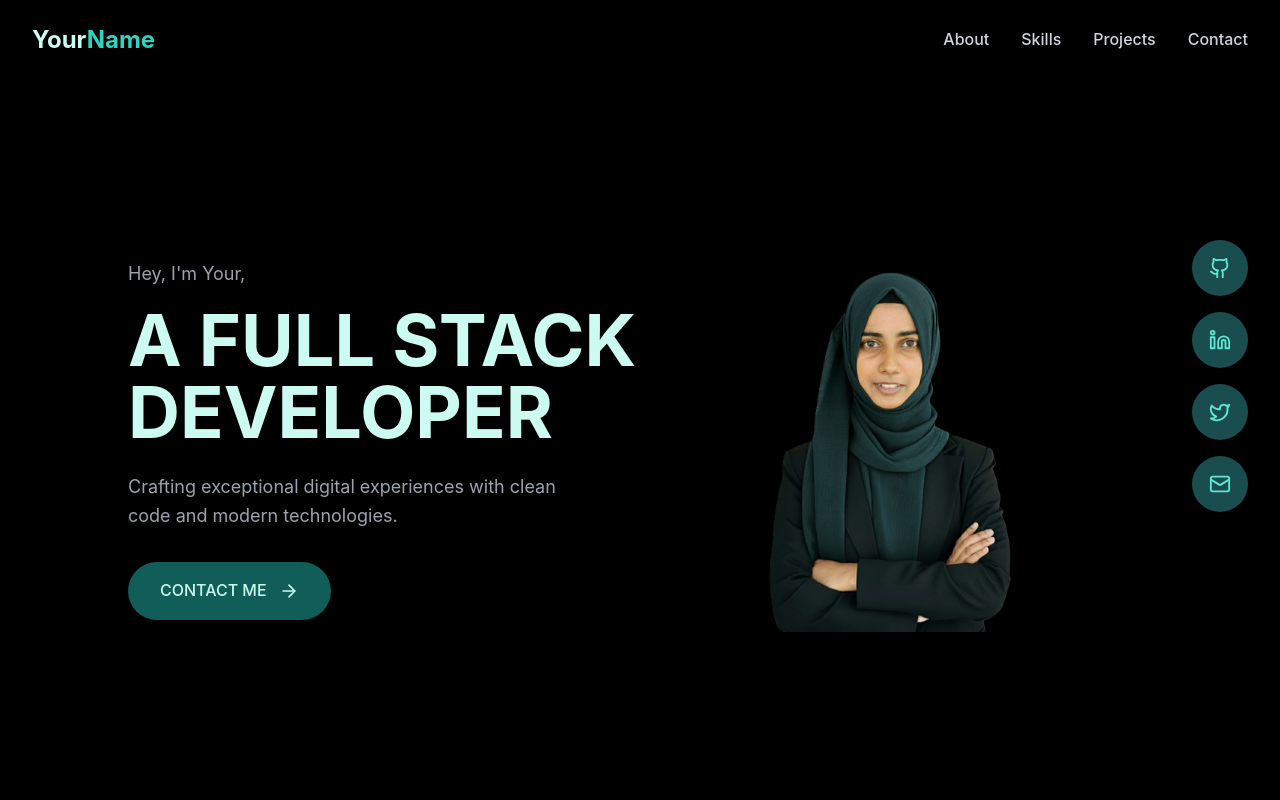
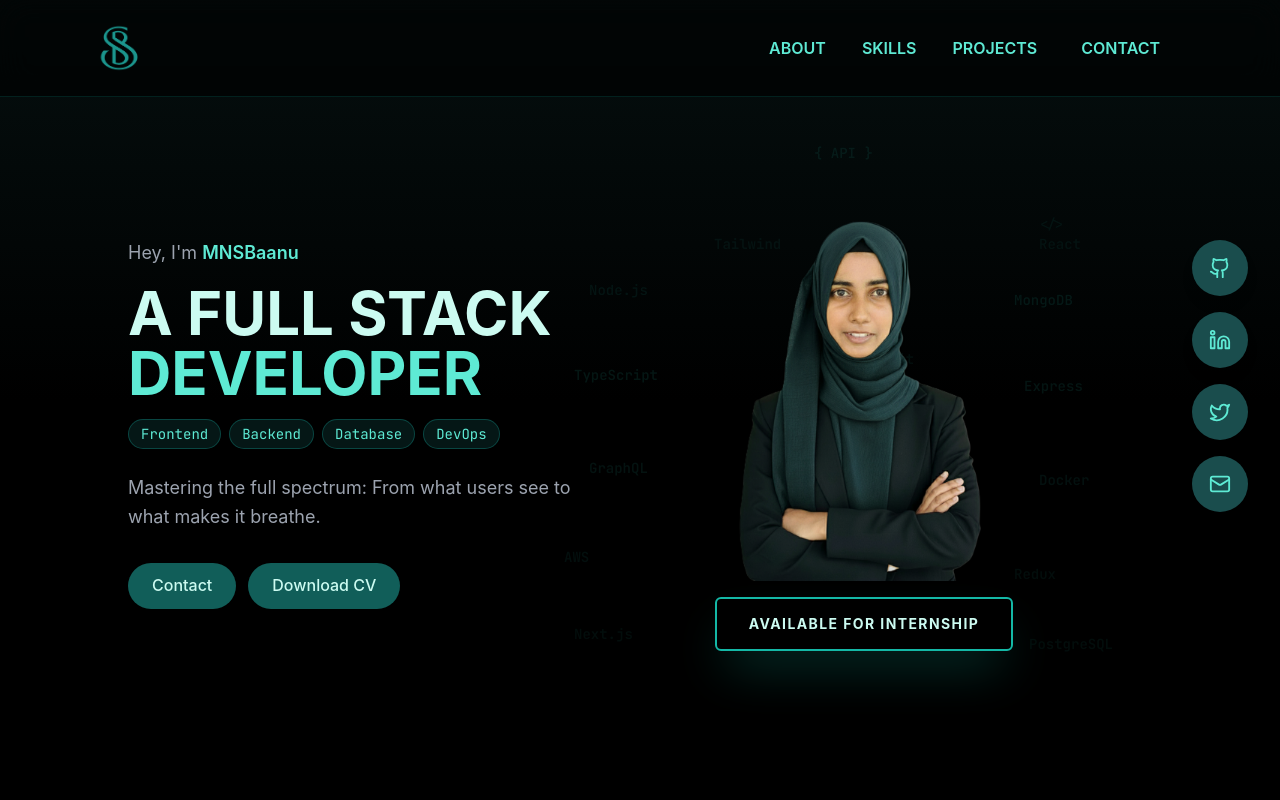
Before and after one commit to MNSBaanu/MyPortfolio, a React (Vite) app: page / in a window 1280 px wide. Shown: the top 800 px of the page. Built offline with nearby package versions, Linux system fonts and the light colour scheme.

Commit message:
Home major update

```diff
--- a/src/components/Header.tsx
+++ b/src/components/Header.tsx
@@ -38,36 +38,48 @@ const Header = () => {
       transition={{ duration: 0.8 }}
       className={`fixed top-0 left-0 right-0 z-50 transition-all duration-500 ${
         isScrolled
-          ? 'bg-black/80 backdrop-blur-md shadow-lg border-b border-teal-600/50'
-          : 'bg-transparent'
+          ? 'bg-black/95 backdrop-blur-md border-b border-teal-600/40 shadow-lg shadow-teal-900/20'
+          : 'bg-black/60 backdrop-blur-lg border-b border-teal-600/20'
       }`}
     >
-      <nav className="container-custom">
-        <div className="flex items-center justify-between h-20">
-          {/* Logo */}
+      <nav className="max-w-7xl mx-auto px-8 md:px-16 lg:px-24">
+        <div className="flex items-center h-24 max-w-6xl mx-auto gap-8">
+          {/* Logo - Always visible */}
           <motion.div
             whileHover={{ scale: 1.05 }}
-            className="text-2xl font-bold cursor-pointer"
+            className="cursor-pointer mr-8"
             onClick={() => window.scrollTo({ top: 0, behavior: 'smooth' })}
           >
-            <span className="text-teal-100">{personalInfo.name.split(' ')[0]}</span>
-            <span className="text-teal-400">{personalInfo.name.split(' ')[1] || ''}</span>
+            <img
+              src="/assets/Logo.png"
+              alt="Logo"
+              className="h-12 w-12 object-contain"
+            />
           </motion.div>
 
           {/* Desktop Navigation */}
-          <div className="hidden md:flex items-center space-x-8">
-            {navItems.map((item, index) => (
+          <div className="hidden md:flex items-center space-x-1 ml-auto">
+            {navItems.slice(0, 3).map((item, index) => (
               <motion.button
                 key={item.name}
                 initial={{ opacity: 0, y: -20 }}
                 animate={{ opacity: 1, y: 0 }}
                 transition={{ delay: index * 0.1 + 0.3 }}
                 onClick={() => scrollToSection(item.href)}
-                className="text-gray-300 hover:text-teal-400 transition-colors duration-300 font-medium"
+                className="px-4 py-2 text-teal-300 hover:text-teal-100 transition-colors duration-300 font-semibold text-base uppercase"
               >
                 {item.name}
               </motion.button>
             ))}
+            <motion.button
+              initial={{ opacity: 0, y: -20 }}
+              animate={{ opacity: 1, y: 0 }}
+              transition={{ delay: 0.6 }}
+              onClick={() => scrollToSection('#contact')}
+              className="ml-2 px-6 py-2 text-teal-300 hover:text-teal-100 font-semibold text-base transition-colors duration-300 uppercase"
+            >
+              Contact
+            </motion.button>
           </div>
 
           {/* Mobile Menu Button */}
--- a/src/components/Hero.tsx
+++ b/src/components/Hero.tsx
@@ -1,10 +1,30 @@
 import { motion } from 'framer-motion'
-import { ArrowRight, Github, Linkedin, Mail, Twitter } from 'lucide-react'
+import { Github, Linkedin, Mail, Twitter } from 'lucide-react'
 import { personalInfo } from '../data/portfolio'
 
 const Hero = () => {
+  // Floating code snippets for full stack vibe
+  const codeSnippets = [
+    '{ API }',
+    '</> React',
+    'Node.js',
+    'MongoDB',
+    'TypeScript',
+    'Express',
+    'GraphQL',
+    'Docker',
+    'AWS',
+    'Redux',
+    'Next.js',
+    'PostgreSQL',
+    'Tailwind',
+    'Git',
+    'REST',
+    'JWT'
+  ]
+
   return (
-    <section className="min-h-screen flex items-center relative overflow-visible bg-black pt-20 px-8 md:px-16 lg:px-24">
+    <section className="min-h-screen flex items-center relative overflow-visible bg-gradient-to-b from-teal-950/20 via-black to-black pt-32 pb-20 px-8 md:px-16 lg:px-24">
       {/* Vertical Social Icons - Right Side */}
       <motion.div
         initial={{ opacity: 0, x: 50 }}
@@ -55,7 +75,7 @@ const Hero = () => {
             initial={{ opacity: 0, x: -50 }}
             animate={{ opacity: 1, x: 0 }}
             transition={{ duration: 0.8 }}
-            className="space-y-8 flex-shrink-0"
+            className="space-y-6 flex-shrink-0"
           >
             <div>
               <motion.p
@@ -64,19 +84,36 @@ const Hero = () => {
                 transition={{ delay: 0.3 }}
                 className="text-gray-400 text-lg mb-4"
               >
-                Hey, I'm {personalInfo.name.split(' ')[0]},
+                Hey, I'm <span className="text-teal-300 font-semibold">{personalInfo.name}</span>
               </motion.p>
 
               <motion.h1
                 initial={{ opacity: 0, y: 20 }}
                 animate={{ opacity: 1, y: 0 }}
                 transition={{ delay: 0.4 }}
-                className="text-6xl lg:text-7xl font-bold mb-6 leading-tight text-teal-100"
+                className="text-5xl lg:text-6xl font-bold mb-4 leading-tight"
               >
-                A FULL STACK
+                <span className="text-teal-100">A FULL STACK</span>
                 <br />
-                DEVELOPER
+                <span className="text-teal-300">DEVELOPER</span>
               </motion.h1>
+
+              {/* Tech Stack Tags */}
+              <motion.div
+                initial={{ opacity: 0 }}
+                animate={{ opacity: 1 }}
+                transition={{ delay: 0.5 }}
+                className="flex flex-wrap gap-2 mb-6"
+              >
+                {['Frontend', 'Backend', 'Database', 'DevOps'].map((tech) => (
+                  <span
+                    key={tech}
+                    className="px-3 py-1 bg-teal-900/30 border border-teal-700/50 rounded-full text-teal-300 text-sm font-mono"
+                  >
+                    {tech}
+                  </span>
+                ))}
+              </motion.div>
 
               <motion.p
                 initial={{ opacity: 0 }}
@@ -88,33 +125,90 @@ const Hero = () => {
               </motion.p>
             </div>
 
-            <motion.button
-              initial={{ opacity: 0 }}
-              animate={{ opacity: 1 }}
-              transition={{ delay: 0.8 }}
-              whileHover={{ scale: 1.05 }}
-              whileTap={{ scale: 0.95 }}
+            <div className="flex flex-wrap gap-3">
+              <button
                 onClick={() => document.getElementById('contact')?.scrollIntoView({ behavior: 'smooth' })}
-              className="bg-teal-800 text-teal-100 px-8 py-4 rounded-full font-medium flex items-center gap-3 hover:bg-teal-900 transition-all duration-300"
+                className="bg-teal-800 text-teal-100 px-6 py-2.5 rounded-full font-medium hover:bg-teal-700 transition-colors"
               >
-              CONTACT ME
-              <ArrowRight size={20} />
-            </motion.button>
+                Contact
+              </button>
+
+              <a
+                href="/cv.pdf"
+                download
+                className="bg-teal-800 text-teal-100 px-6 py-2.5 rounded-full font-medium hover:bg-teal-700 transition-colors"
+              >
+                Download CV
+              </a>
+            </div>
           </motion.div>
 
-          {/* Profile Image - Centered */}
+          {/* Profile Image - Centered with Floating Code */}
           <motion.div
             initial={{ opacity: 0, scale: 0.5 }}
             animate={{ opacity: 1, scale: 1 }}
             transition={{ delay: 0.2, duration: 0.8, type: "spring" }}
-            className="hidden lg:flex justify-center items-center flex-shrink-0"
+            className="hidden lg:flex justify-center items-center flex-shrink-0 relative w-[500px] h-[500px]"
           >
+            {/* Floating Code Elements behind profile - distributed with overlaps */}
+            {codeSnippets.map((snippet, index) => {
+              const positions = [
+                { left: '40%', top: '-5%' }, // API at top
+                { left: '85%', top: '8%' },
+                { left: '-5%', top: '22%' },
+                { left: '80%', top: '25%' },
+                { left: '-8%', top: '40%' },
+                { left: '82%', top: '42%' },
+                { left: '-5%', top: '58%' },
+                { left: '85%', top: '60%' },
+                { left: '-10%', top: '75%' },
+                { left: '80%', top: '78%' },
+                { left: '-8%', top: '90%' },
+                { left: '83%', top: '92%' },
+                { left: '20%', top: '12%' },
+                { left: '55%', top: '35%' },
+                { left: '25%', top: '68%' },
+                { left: '60%', top: '85%' }
+              ]
+              return (
+                <motion.div
+                  key={index}
+                  initial={{ opacity: 0 }}
+                  animate={{
+                    opacity: [0.2, 0.35, 0.2],
+                    y: [0, -10, 0],
+                  }}
+                  transition={{
+                    duration: 3 + index * 0.5,
+                    repeat: Infinity,
+                    delay: index * 0.4,
+                  }}
+                  className="absolute text-teal-400/30 font-mono text-sm font-semibold pointer-events-none z-0"
+                  style={positions[index]}
+                >
+                  {snippet}
+                </motion.div>
+              )
+            })}
+
             {/* Profile Image */}
+            <div className="relative z-10 flex flex-col items-center gap-4">
               <img
                 src={personalInfo.profileImage}
                 alt={personalInfo.name}
                 className="w-64 h-80 xl:w-72 xl:h-96 object-cover"
               />
+
+              {/* Available for Internship Badge - Box */}
+              <motion.div
+                initial={{ opacity: 0, y: 20 }}
+                animate={{ opacity: 1, y: 0 }}
+                transition={{ delay: 1.2 }}
+                className="px-8 py-3 bg-black rounded-md border-2 border-teal-500 whitespace-nowrap shadow-2xl shadow-teal-500/30"
+              >
+                <span className="text-teal-100 font-bold text-sm tracking-widest">AVAILABLE FOR INTERNSHIP</span>
+              </motion.div>
+            </div>
           </motion.div>
 
           {/* Spacer to balance layout */}
--- a/src/data/portfolio.ts
+++ b/src/data/portfolio.ts
@@ -1,7 +1,7 @@
 export const personalInfo = {
-  name: 'Your Name',
+  name: 'MNSBaanu',
   title: 'Full Stack Developer',
-  description: 'Crafting exceptional digital experiences with clean code and modern technologies.',
+  description: 'Mastering the full spectrum: From what users see to what makes it breathe.',
   profileImage: '/assets/profile.png',
   email: 'your.email@example.com',
   social: {
--- a/src/index.css
+++ b/src/index.css
@@ -291,3 +291,17 @@ button {
 .section-bg-white {
   @apply bg-white;
 }
+
+/* Shine animation for badge */
+@keyframes shine {
+  0% {
+    transform: translateX(-100%) skewX(-12deg);
+  }
+  100% {
+    transform: translateX(200%) skewX(-12deg);
+  }
+}
+
+.animate-shine {
+  animation: shine 3s ease-in-out infinite;
+}
```
Also changed, not shown: src/components/Footer.tsx (+17 -28 lines). Lines whose indentation alone changed are shown as unchanged.
